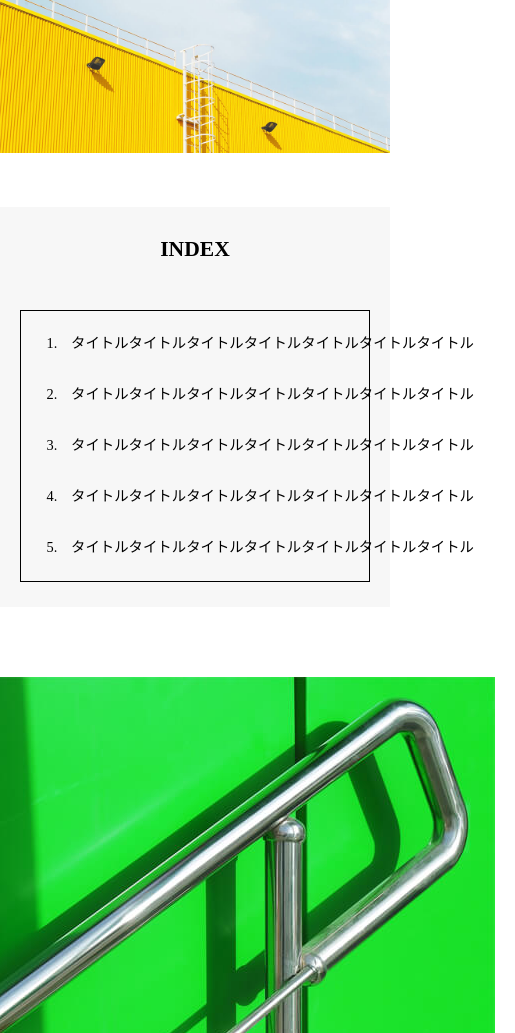
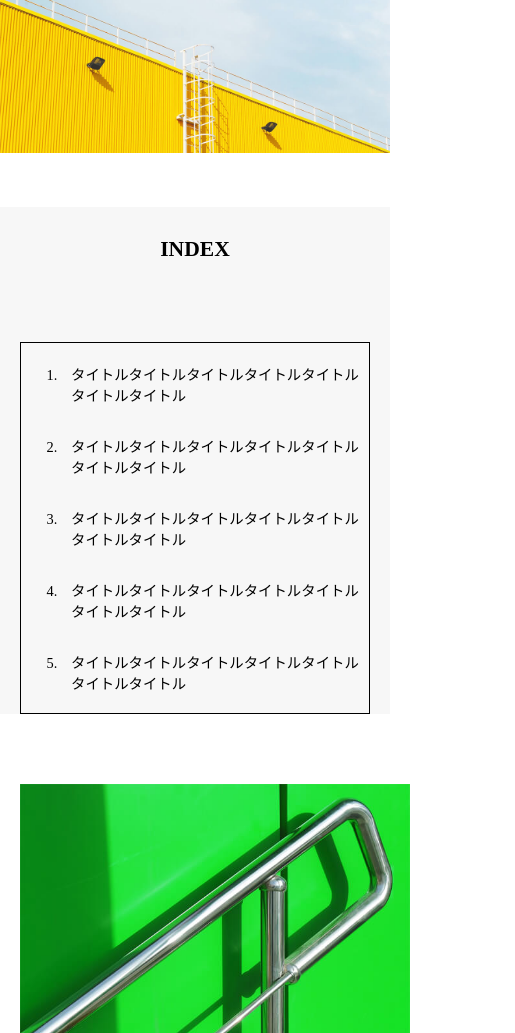
Before and after one commit to satorukomatsu/photo_book2, a plain HTML site: page html/index.html in a window 390 px wide. Shown: the part 67-1100 px from the top of the page, 515 px wide, since content can reach past the window. Drawn offline with Linux system fonts and the light colour scheme.

Commit message:
photo_book2 completed

```diff
--- a/css/style.scss
+++ b/css/style.scss
@@ -28,18 +28,19 @@ body {
 #index {
   background-color: $gray;
   margin: 50px auto;
-  max-width: 800px;
-  height: 400px;
+  width: 800px;
+  max-width: 100%;
+  height: auto;
   font-size: 90%;
   h2 {
     padding: 30px;
   }
   .title-in {
     border: solid 1px $black;
-    margin: 10px 20px 20px;
-    height: 270px;
+    margin: 50px 20px 20px;
+    height: auto;
     ol {
-      width: 450px;
+      max-width: 450px;
       text-align: left;
       margin: 0 auto;
     }
@@ -135,8 +136,8 @@ footer {
       margin: 20px;
     }
     img {
-      width: 600px;
-      height: 400px;
+      width: 100%;
+      height: auto;
     }
   }
 
```
Also changed, not shown: css/style.css, 1 other file.
